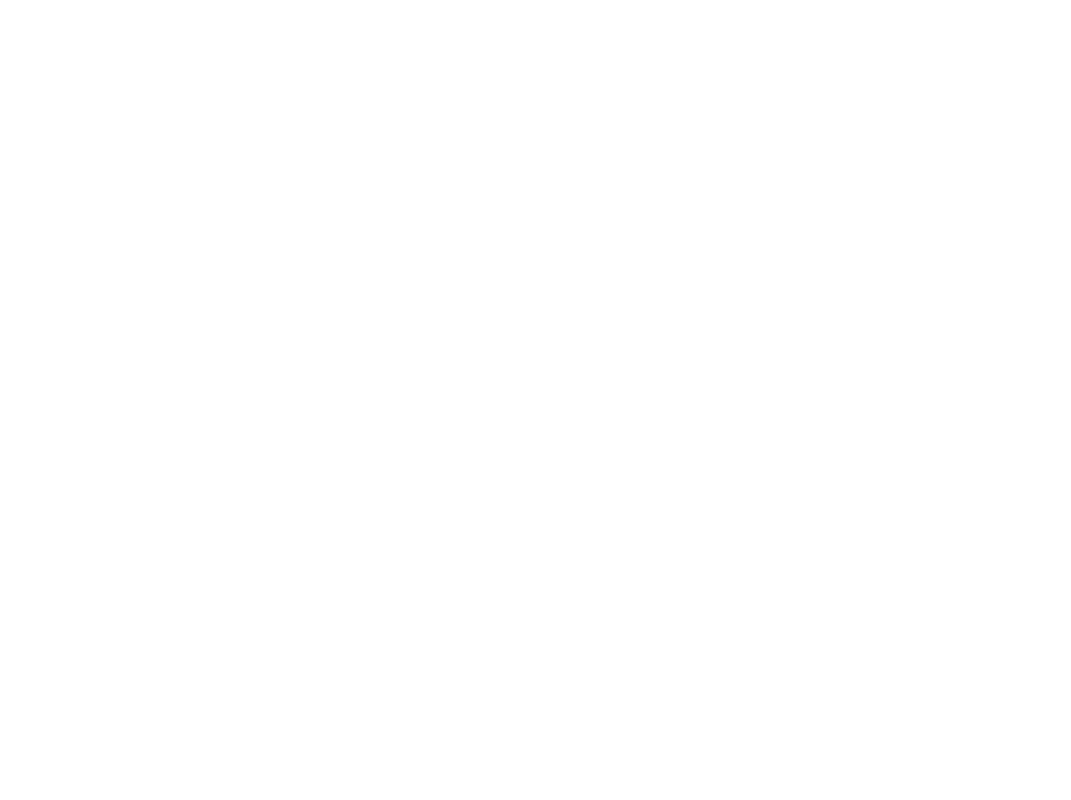
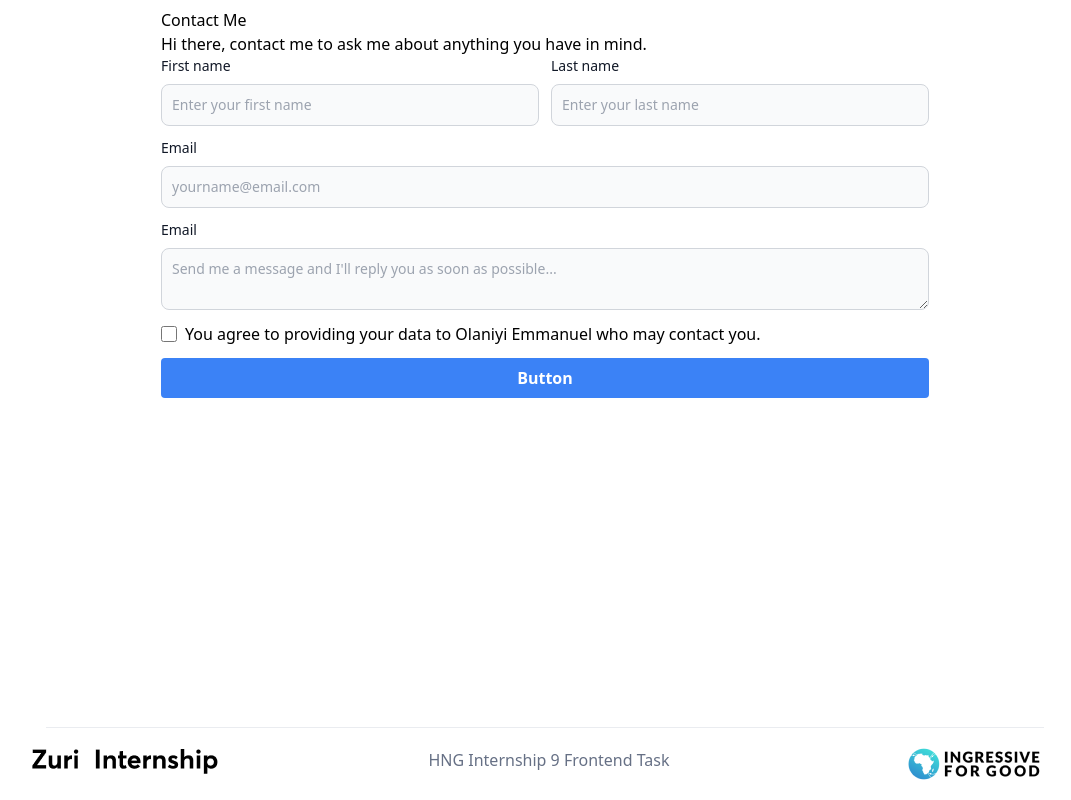
Before and after one commit to himarnoel/Zuri-Stage-1, a React app: page /contact in a window 1280 px wide. Shown: the whole page, without its empty margins (95-1166 px from the left). Built offline with nearby package versions, Linux system fonts and the light colour scheme; the HTML template or start-up script is replaced by a standard one.

Commit message:
working on contact page

```diff
--- /dev/null
+++ b/src/components/Bottom.jsx
@@ -0,0 +1,17 @@
+import React from "react";
+import I4g from "../assets/I4G.png";
+import zuri from "../assets/Vector.png";
+const Bottom = () => {
+  return (
+    <footer className=" w-full py-6 bg-red-900">
+      <div className="h-[1px] mx-auto bg-[#EAECF0] lg:w-[78%] w-[90%]"></div>
+      <div className="grid lg:grid-cols-3  mt-5 lg:justify-items-center gap-4 lg:gap-0 ml-2 ">
+        <img src={zuri} alt="" className="object-contain" />
+        <p className="text-[#667085]">HNG Internship 9 Frontend Task</p>
+        <img src={I4g} alt="" className="object-contain" />
+      </div>
+    </footer>
+  );
+};
+
+export default Bottom;
--- a/src/pages/Contact.jsx
+++ b/src/pages/Contact.jsx
@@ -1,14 +1,100 @@
-import React from 'react'
-
+import React from "react";
+import I4g from "../assets/I4G.png";
+import zuri from "../assets/Vector.png";
 const Contact = () => {
   return (
-    <div>
-         <div className=" m-3 lg:m-0 lg:w-[1000px] lg:mx-auto   lg:mt-0 ">
+    <div className="flex justify-between items-center flex-col  h-screen m-2 lg:m-0">
+      <div className="h-screen w-screen lg:w-[60%] lg:h-[80%]  mt-2 ">
+        <h1>Contact Me</h1>
+        <p>Hi there, contact me to ask me about anything you have in mind.</p>
+        <div className="grid grid-cols-2 gap-3">
+          <div>
+            <label
+              for="first_name"
+              class="block mb-2 text-sm font-medium text-gray-900 "
+            >
+              First name
+            </label>
+            <input
+              type="text"
+              id="first_name"
+              class="bg-gray-50 border border-gray-300 focus:border-red-900 text-sm rounded-lg  block w-full p-2.5"
+              placeholder="Enter your first name"
+              required
+            />
+          </div>
+          <div>
+            <label
+              for="first_name"
+              class="block mb-2 text-sm font-medium text-gray-900 "
+            >
+              Last name
+            </label>
+            <input
+              type="text"
+              id="first_name"
+              class="bg-gray-50 border border-gray-300 focus:border-red-900 text-sm rounded-lg  block w-full p-2.5"
+              placeholder="Enter your last name"
+              required
+            />
+          </div>
+          <div className="col-span-2">
+            <label
+              for="first_name"
+              class="block mb-2 text-sm font-medium text-gray-900 "
+            >
+              Email
+            </label>
+            <input
+              type="text"
+              id="first_name"
+              class="bg-gray-50 border border-gray-300 focus:border-red-900 text-sm rounded-lg  block w-full p-2.5"
+              placeholder="yourname@email.com"
+              required
+            />
+          </div>
+          <div className="col-span-2">
+            <label
+              for="first_name"
+              class="block mb-2 text-sm font-medium text-gray-900 "
+            >
+              Email
+            </label>
+            <textarea
+              type="text"
+              id="first_name"
+              class="bg-gray-50 border border-gray-300 focus:border-red-900 text-sm rounded-lg  block w-full p-2.5 "
+              placeholder="Send me a message and I'll reply you as soon as possible..."
+              required
+            />
+          </div>
+          <div class=" flex items-center col-span-2">
+            <input
+              id="remember"
+              type="checkbox"
+              class="w-4 h-4 border border-gray-300 rounded bg-gray-50 focus:ring-5 focus:ring-blue-300 "
+              required
+            />
+            <p className="ml-2">
+              You agree to providing your data to Olaniyi Emmanuel who may
+              contact you.
+            </p>
+          </div>
+          <button class="bg-blue-500 hover:bg-[#1570EF] text-white font-bold py-2 px-4 rounded col-span-2">
+            Button
+          </button>
+        </div>
+      </div>
+      <footer className=" w-full py-5  ">
+        <div className="h-[1px] mx-auto bg-[#EAECF0] lg:w-[78%] w-[90%]"></div>
+        <div className="grid lg:grid-cols-3  mt-5 lg:justify-items-center gap-4 lg:gap-0 ml-2 ">
+          <img src={zuri} alt="" className="object-contain" />
+          <p className="text-[#667085]">HNG Internship 9 Frontend Task</p>
+          <img src={I4g} alt="" className="object-contain" />
+        </div>
+      </footer>
+    </div>
+  );
+};
 
-         </div>
-
-    </div>
-  )
-}
-
-export default Contact
+export default Contact;
--- a/src/pages/Home.jsx
+++ b/src/pages/Home.jsx
@@ -3,9 +3,9 @@
 import avatar from "../assets/Untitled-1.png";
 import slack from "../assets/slack.png";
 import github from "../assets/Icon.png";
-import zuri from "../assets/Vector.png";
-import I4g from "../assets/I4G.png";
-import { Link} from 'react-router-dom'
+
+import { Link } from "react-router-dom";
+import Bottom from "./../components/Bottom";
 const Home = () => {
   return (
     <div>
@@ -75,32 +75,25 @@
           </a>
           <a
             className="bg-[#EAECF0]  py-5 rounded hover:bg-[#9fa1a2]  w-full font-semibold text-center"
-            id="book__design"
+            id="book_design"
             href="https://books.zuri.team/design-rules"
           >
             Book Design
           </a>
-          <a
+          <Link
             className="bg-[#EAECF0]  py-5 rounded hover:bg-[#9fa1a2]  w-full font-semibold text-center"
-            id="book__design"
-            href="https://books.zuri.team/design-rules"
+            id="book_design"
+            to="/contact"
           >
             Contact Me
-          </a>
+          </Link>
         </div>
         <div className="flex w-full justify-center lg:mb-20  mt-5">
           <img src={slack} alt="" className="w-5 object-contain mr-3" />
           <img src={github} alt="w-2 object-contain" />
         </div>
       </div>
-      <footer className=" w-full py-10 ">
-        <div className="h-[1px] mx-auto bg-[#EAECF0] lg:w-[78%] w-[90%]"></div>
-        <div className="grid lg:grid-cols-3  mt-5 lg:justify-items-center gap-4 lg:gap-0 ml-2 ">
-          <img src={zuri} alt="" className="object-contain" />
-          <p className="text-[#667085]">HNG Internship 9 Frontend Task</p>
-          <img src={I4g} alt="" className="object-contain" />
-        </div>
-      </footer>
+      <Bottom />
     </div>
   );
 };
```
